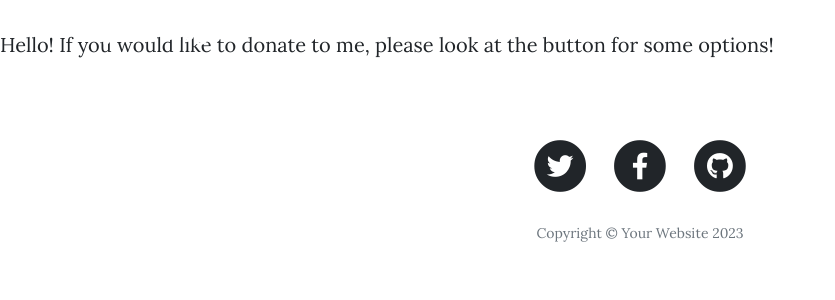
After one commit to jrcookepython/Jeff-Blog, a Flask app: page /donate in a window 1280 px wide. The commit adds this page. Shown: the top 300 px of the page, without its empty margins (0-835 px from the left). Run offline with Flask 2, Linux system fonts and the light colour scheme; some libraries are stand-ins or nearby versions.

Commit message:
restarting from the beginning

```diff
--- a/main.py
+++ b/main.py
@@ -16,12 +16,14 @@ from flask_gravatar import Gravatar
 import os
 
 app = Flask(__name__)
-app.config['SECRET_KEY'] = os.environ.get('SECRET_KEY')
+# app.config['SECRET_KEY'] = os.environ.get('SECRET_KEY')
+app.config['SECRET_KEY'] = "fjdklajfklsajfdlksjalkfdsaj"
 ckeditor = CKEditor(app)
 Bootstrap(app)
 
 ##CONNECT TO DB
-app.config['SQLALCHEMY_DATABASE_URI'] = os.environ.get('DATABASE_URL')
+# app.config['SQLALCHEMY_DATABASE_URI'] = os.environ.get('DATABASE_URL')
+app.config['SQLALCHEMY_DATABASE_URI'] = 'sqlite:///blog.db'
 app.config['SQLALCHEMY_TRACK_MODIFICATIONS'] = False
 db = SQLAlchemy(app)
 
@@ -57,7 +59,7 @@ class Comment(db.Model):
     post_id = db.Column(db.Integer, db.ForeignKey("blog_posts.id"))
     parent_post = relationship("BlogPost", back_populates="comments")
     text = db.Column(db.Text, nullable=False)
-db.create_all()
+
 
 class RegisterForm(FlaskForm):
     email = StringField("Email", validators=[DataRequired()])
@@ -239,5 +241,9 @@ def upload():
         pass
     return render_template('upload.html', form=form)
 
+@app.route('/donate')
+def donate():
+    return render_template('donate.html')
+
 if __name__ == "__main__":
     app.run(port=5000, debug=True)
--- /dev/null
+++ b/templates/donate.html
@@ -0,0 +1,5 @@
+{% include "header.html" %}
+
+<p>Hello!  If you would like to donate to me, please look at the button for some options!</p>
+
+{% include "footer.html" %}
--- a/templates/header.html
+++ b/templates/header.html
@@ -59,6 +59,9 @@
           <li class="nav-item">
             <a class="nav-link" href="{{ url_for('upload') }}">Upload Project</a>
           </li>
+          <li class="nav-item">
+            <a class="nav-link" href="{{ url_for('donate') }}">Donate</a>
+          </li>
         </ul>
       </div>
     </div>
```
Also changed, not shown: blog.db.
